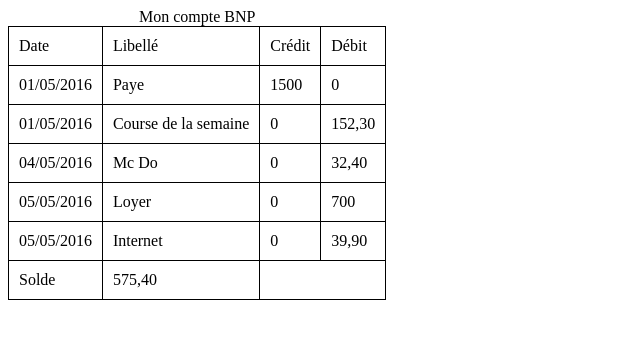
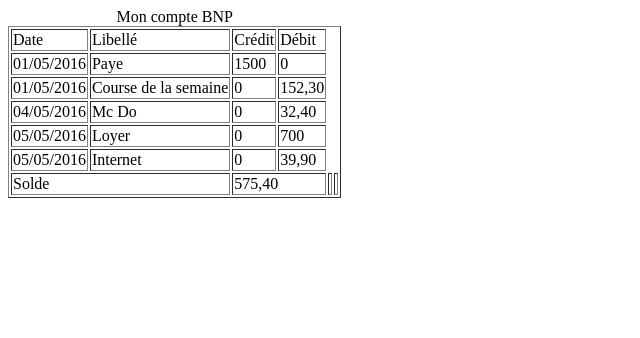
Before and after one commit to Quentin210684/html-exercice-5, a plain HTML site: page index.html in a window 1280 px wide. Shown: the whole page, without its empty margins (0-640 px from the left). Drawn offline with Linux system fonts and the light colour scheme.

Commit message:
sauvegarde6 exo5

```diff
--- a/index.html
+++ b/index.html
@@ -4,24 +4,20 @@
     <head>
         <meta charset="utf8" />
         <title>Tableau</title>
-        <style>
-            table, th, td {
-            padding: 10px;
-            border: 1px solid black;
-            border-collapse: collapse;
-            }
-        </style>
     </head>
     <body>
-        <table id="tableau">
+        <table id="tableau" border="1px">
 
             <caption>Mon compte BNP</caption>
+            <thead>
                 <tr>
                     <td>Date</td>
                     <td>Libellé</td>
                     <td>Crédit</td>
                     <td>Débit</td>
                 </tr>
+            </thead>
+            <tbody>
                 <tr>
                     <td>01/05/2016</td>
                     <td>Paye</td>
@@ -52,10 +48,15 @@
                     <td>0</td>
                     <td>39,90</td>
                 </tr>
+            </tbody>
+            <tfoot>
                 <tr>
-                <td>Solde</td>
-                <td>575,40</td>
+                    <td colspan="2">Solde</td>
+                    <td colspan="2">575,40</td>
+                    <td></td>
+                    <td></td>
                 </tr>
+            </tfoot>
 
 
 
```
Lines whose indentation alone changed are shown as unchanged.
